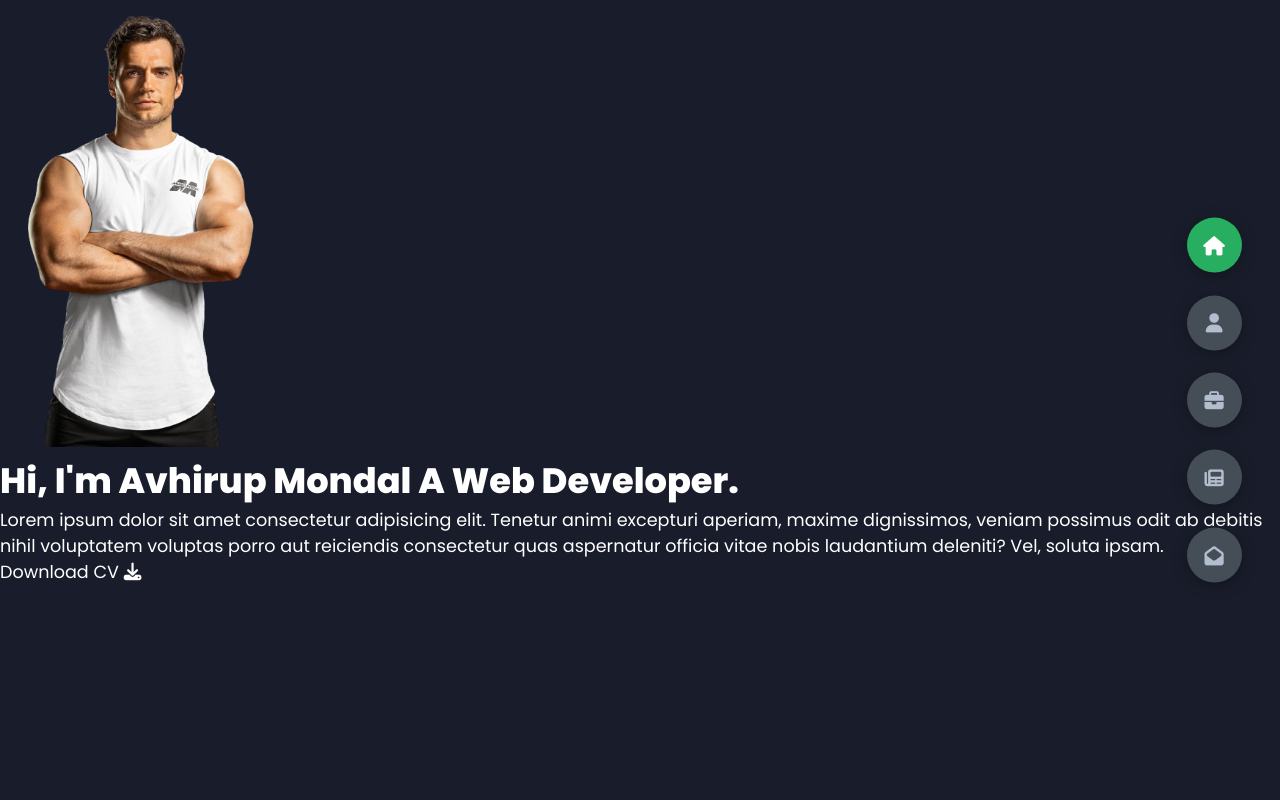
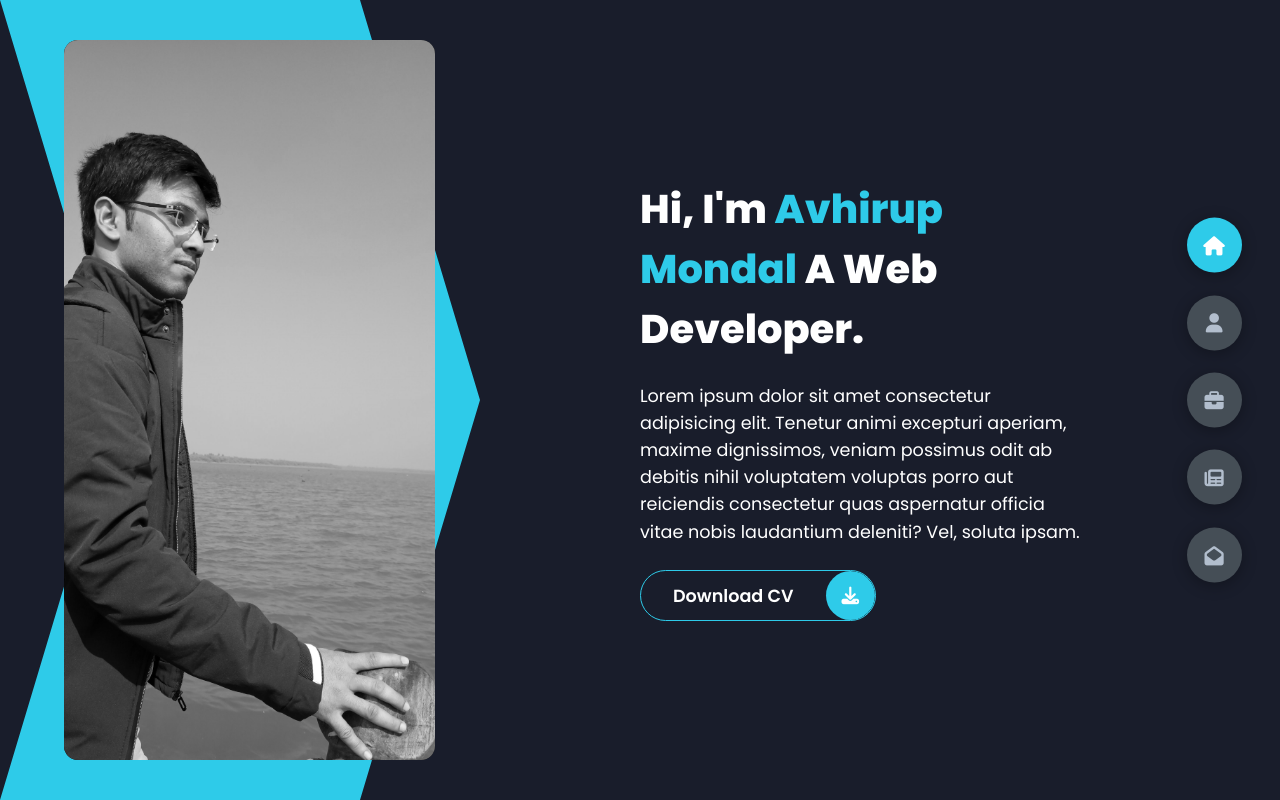
Before and after one commit to Avhirup/My-Portfolio, a plain HTML site: page index.html in a window 1280 px wide. Drawn offline with Linux system fonts and the light colour scheme.

Commit message:
Home page done

```diff
--- a/index.html
+++ b/index.html
@@ -20,7 +20,7 @@
                 <!-- image -->
                 <div class="h-shape"></div>
                 <div class="imgae">
-                    <img src="img/hero1.png" alt="">
+                    <img src="img/pic1.jpg" alt="">
                 </div>
             </div>
 
@@ -32,10 +32,12 @@
                     dignissimos, veniam possimus odit ab debitis nihil voluptatem voluptas porro aut reiciendis
                     consectetur quas aspernatur officia vitae nobis laudantium deleniti? Vel, soluta ipsam.
                 </p>
-                <a href="" class="main-btn">
-                    <span class="btn-text">Download CV</span>
-                    <span class="btn-icon"><i class="fas fa-download"></i></span>
-                </a>
+                <div class="btn-con">
+                    <a href="" class="main-btn">
+                        <span class="btn-text">Download CV</span>
+                        <span class="btn-icon"><i class="fas fa-download"></i></span>
+                    </a>
+                </div>
             </div>
 
         </div>
--- a/styles/style.scss
+++ b/styles/style.scss
@@ -10,6 +10,8 @@
 :root {
     --color-primary: #191d2b;
     --color-secondary: #27AE60;
+    --color-secondary1: #2ECBE9;
+    --color-secondary2: #FCB955;
     --color-white: #FFFFFF;
     --color-black: #000;
     --color-grey0: #f8f8f8;
@@ -117,7 +119,7 @@ section {
     transform: translateY(-50%);
 
     .active-btn {
-        background-color: var(--color-secondary) !important;
+        background-color: var(--color-secondary1) !important;
         transition: all .4s ease-in-out;
 
         i {
@@ -148,8 +150,105 @@ section {
 
 
 // Header-content
-.imgae img {
-    width: 300px;
+.header-content {
+    display: grid;
+    grid-template-columns: repeat(2, 1fr);
+    height: 100%;
+
+    .left-header {
+        // border: 2px solid fuchsia;
+        display: flex;
+        align-items: center;
+        position: relative;
+
+        .h-shape {
+            transition: all .4s ease-in-out;
+            width: 75%;
+            height: 100%;
+            background-color: var(--color-secondary1);
+            position: absolute;
+            left: 0;
+            top: 0;
+            z-index: -1;
+            // clip-path: polygon(0 0, 45% 0, 75% 100%, 0% 100%);
+            clip-path: polygon(75% 0%, 100% 50%, 75% 100%, 0% 100%, 25% 50%, 0% 0%);
+            // clip-path: polygon(25% 0%, 100% 0%, 75% 100%, 0% 100%);
+        }
+
+        .imgae {
+            border-radius: var(--br-sm-2);
+            height: 90%;
+            width: 58%;
+            margin-left: 4rem;
+            background-color: var(--color-black);
+            transition: all .4s ease-in-out;
+            overflow: hidden;
+            display: flex;
+            justify-content: center;
+            align-items: center;
+
+            img {
+                width: 100%;
+                height: 100%;
+                object-fit: cover;
+                transition: all .4s ease-in-out;
+                filter: grayscale(100%);
+
+                &:hover {
+                    filter: grayscale(0);
+                }
+            }
+        }
+    }
+
+    .right-header {
+        display: flex;
+        flex-direction: column;
+        justify-content: center;
+        padding-right: 12rem;
+
+        .name {
+            font-size: 2.5rem;
+
+            span {
+                color: var(--color-secondary1);
+            }
+        }
+
+        p {
+            margin: 1.5rem 0;
+            line-height: 1.7rem;
+        }
+    }
 }
 
-// Independent
+// Independent components
+.btn-con {
+    display: flex;
+    align-self: flex-start;
+}
+
+.main-btn {
+    border-radius: 30px;
+    color: inherit;
+    font-weight: 600;
+    position: relative;
+    border: 1px solid var(--color-secondary1);
+    display: flex;
+    align-self: flex-start;
+    align-items: center;
+    overflow: hidden;
+
+    .btn-text {
+        padding: 0 2rem;
+    }
+
+    .btn-icon {
+        background-color: var(--color-secondary1);
+        display: flex;
+        align-items: center;
+        justify-content: center;
+        border-radius: 50%;
+        padding: 1rem;
+    }
+}
```
Also changed, not shown: img/A1/pic1.jpg (added), img/pic1-removebg-preview.png (added), img/pic1.jpg (added), img/pic4.jpg (added), img/pic5.jpg (added), img/pic51-removebg-preview.png (added), img/pic51.jpg (added), styles/style.css, 8 other files.
